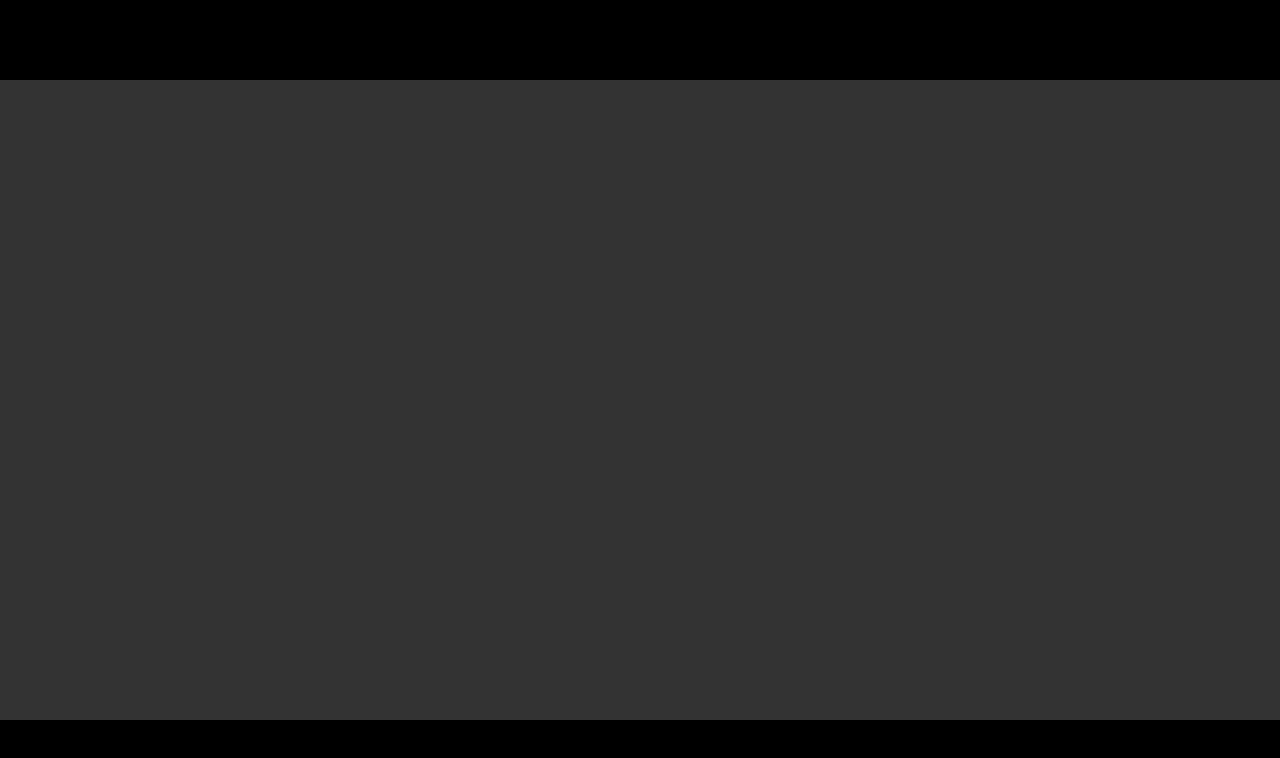
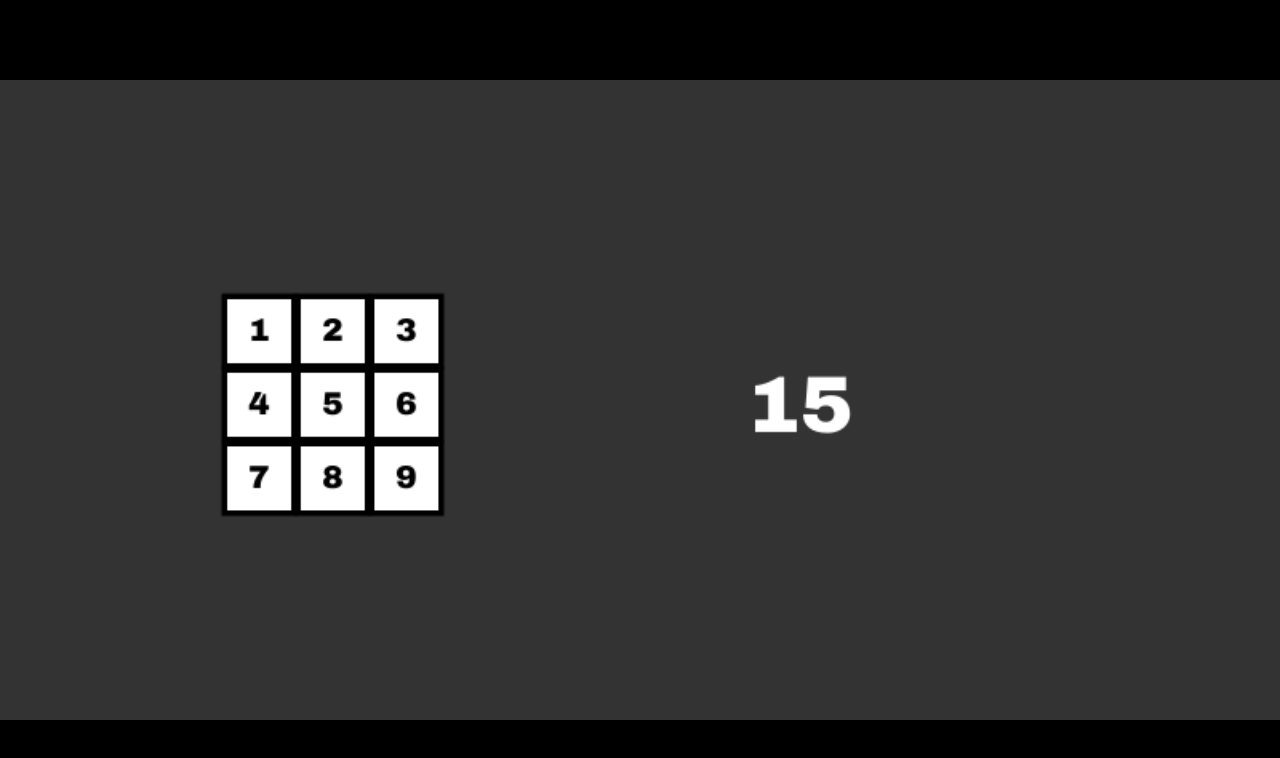
Before and after one commit to anttihaavikko/catculus, a website built with webpack: page src/index.html in a window 1280 px wide. Built offline with nearby package versions, Linux system fonts and the light colour scheme.

Commit message:
Add basic game loop

```diff
--- a/src/index.html
+++ b/src/index.html
@@ -2,7 +2,7 @@
 
 <head>
   <meta charset="utf-8" />
-  <title>404</title>
+  <title>CAT</title>
   <style>
     body {
       margin: 0;
--- a/src/scene.ts
+++ b/src/scene.ts
@@ -1,16 +1,89 @@
 import { Container } from './engine/container';
+import { Game } from './engine/game';
 import { Mouse } from './engine/mouse';
+import { randomCell } from './engine/random';
+import { TextEntity } from './engine/text';
+import { ZERO } from './engine/vector';
+import { Tile } from './tile';
+
+export const GRID_SIZE = 7;
 
 export class Scene extends Container {
+    private tiles: Tile[];
+    private picks: Tile[] = [];
+    private target: number;
+    private level: number = 0;
+    private locked: boolean;
+    private targetLabel: TextEntity;
+    private sumLabel: TextEntity;
+
+    constructor(game: Game) {
+        super(game);
+
+        this.tiles = Array.from(Array(GRID_SIZE * GRID_SIZE)).map((_, i) => new Tile(game, i));
+
+        this.targetLabel = new TextEntity(game, '', 50, 500, 220, -1, ZERO);
+        this.sumLabel = new TextEntity(game, '', 50, 550, 220, -1, ZERO);
+
+        this.add(...this.tiles, this.targetLabel, this.sumLabel);
+
+        this.findTarget();
+    }
+
     public update(tick: number, mouse: Mouse): void {
         super.update(tick, mouse);
+
+        if (mouse.pressing && !this.locked) {
+            const tile = this.tiles.find(t => t.hovered);
+            if (tile && !tile.hidden && (this.picks.length === 0 || this.picks.some(t => t.isClose(tile)))) {
+                tile.picked = !tile.picked;
+                this.toggle(tile);
+
+                const sum = this.picks.reduce((acc, t) => acc + t.value, 0);
+                if (sum >= this.target) {
+                    console.log(`DONE, DIFF: ${sum - this.target}`);
+                    console.log('--------------');
+                    setTimeout(() => {
+                        this.picks.forEach(t => {
+                            t.picked = false;
+                            t.value++;
+                        });
+                        this.picks = [];
+                        this.findTarget();
+                    }, 500);
+                }
+            }
+        }
+    }
+
+    private findTarget(): void {
+        this.level++;
+        this.target = this.generateTarget(this.level + 1);
+        this.targetLabel.content = this.target.toString();
+    }
+
+    private generateTarget(count: number): number {
+        const cells = [randomCell(this.tiles.filter(t => !t.hidden))];
+        for (let i = 0; i < count - 1; i++) {
+            cells.push(randomCell(this.tiles.filter(t => !t.hidden && !cells.includes(t) && cells.some(c => c.isClose(t)))));
+        }
+        // console.log(`FROM: ${cells.map(t => t.value).join(', ')}`);
+        return cells.reduce((acc, t) => acc + t.value, 0);
+    }
+
+    private toggle(tile: Tile): void {
+        if (this.picks.includes(tile)) {
+            this.picks = this.picks.filter(t => t !== tile);
+            return;
+        }
+        this.picks.push(tile);
     }
 
     public draw(ctx: CanvasRenderingContext2D): void {
         ctx.save();
         ctx.fillStyle = '#333';
         ctx.fillRect(0, 0, ctx.canvas.width, ctx.canvas.height);
+        super.draw(ctx);
         ctx.restore();
-        super.draw(ctx);
     }
 }
--- /dev/null
+++ b/src/tile.ts
@@ -0,0 +1,58 @@
+import { font } from './engine/constants';
+import { Entity } from './engine/entity';
+import { Game } from './engine/game';
+import { Mouse } from './engine/mouse';
+import { distance } from './engine/vector';
+import { GRID_SIZE } from './scene';
+
+export const TILE_SIZE = 40;
+export const TILE_GAP = 6;
+
+export class Tile extends Entity {
+    public value: number;
+    public hovered: boolean;
+    public picked: boolean;
+    public hidden: boolean;
+
+    public constructor(game: Game, i: number) {
+        const size = TILE_SIZE + TILE_GAP;
+        const x = i % GRID_SIZE;
+        const y = Math.floor(i / GRID_SIZE);
+        super(game, 50 + x * size, 45 + y * size, TILE_SIZE, TILE_SIZE);
+        this.value = x - 1 + (y - 2) * 3;
+        if (x < 2 || x > 4 || y < 2 || y > 4) {
+            this.value = 1;
+            this.hidden = true;
+        }
+    }
+
+    public isClose(other: Tile): boolean {
+        return distance(this.p, other.p) < TILE_SIZE * 1.5;
+    }
+
+    public update(tick: number, mouse: Mouse): void {
+        this.hovered = this.isInside(mouse, 1);
+        super.update(tick, mouse);
+    }
+
+    public draw(ctx: CanvasRenderingContext2D): void {
+        if (this.hidden) return;
+        ctx.save();
+        ctx.fillStyle = this.hovered ? 'yellow' : '#fff';
+        if (this.picked) ctx.fillStyle = 'orange';
+        const outline = this.hovered ? 'red' : '#000';
+        ctx.strokeStyle = outline;
+        ctx.beginPath();
+        ctx.lineWidth = 7;
+        ctx.translate(this.p.x, this.p.y);
+        ctx.rect(0, 0, this.s.x, this.s.y);
+        ctx.stroke();
+        ctx.fill();
+        ctx.fillStyle = outline;
+        ctx.textAlign = 'center';
+        ctx.textBaseline = 'middle';
+        ctx.font = `20px ${font}`;
+        ctx.fillText(this.value.toString(), this.s.x / 2, this.s.y / 2);
+        ctx.restore();
+    }
+}
```
